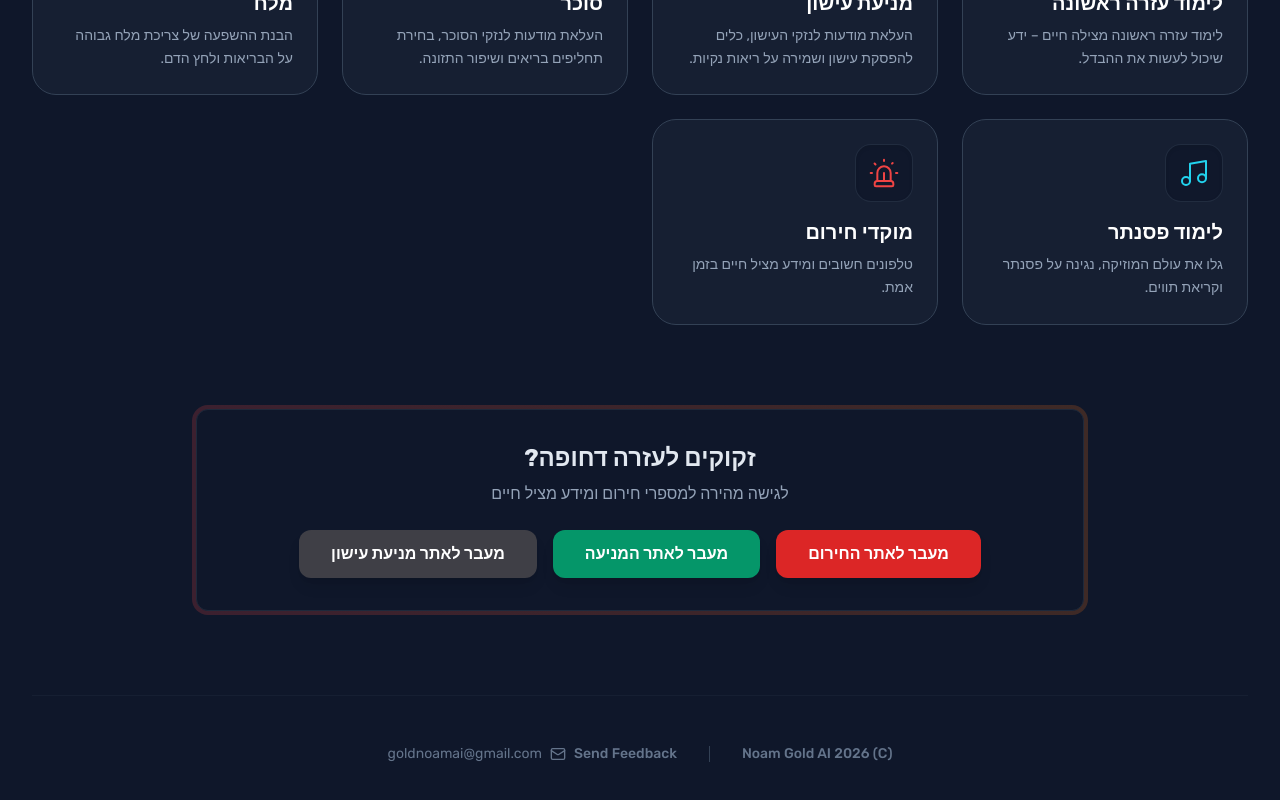
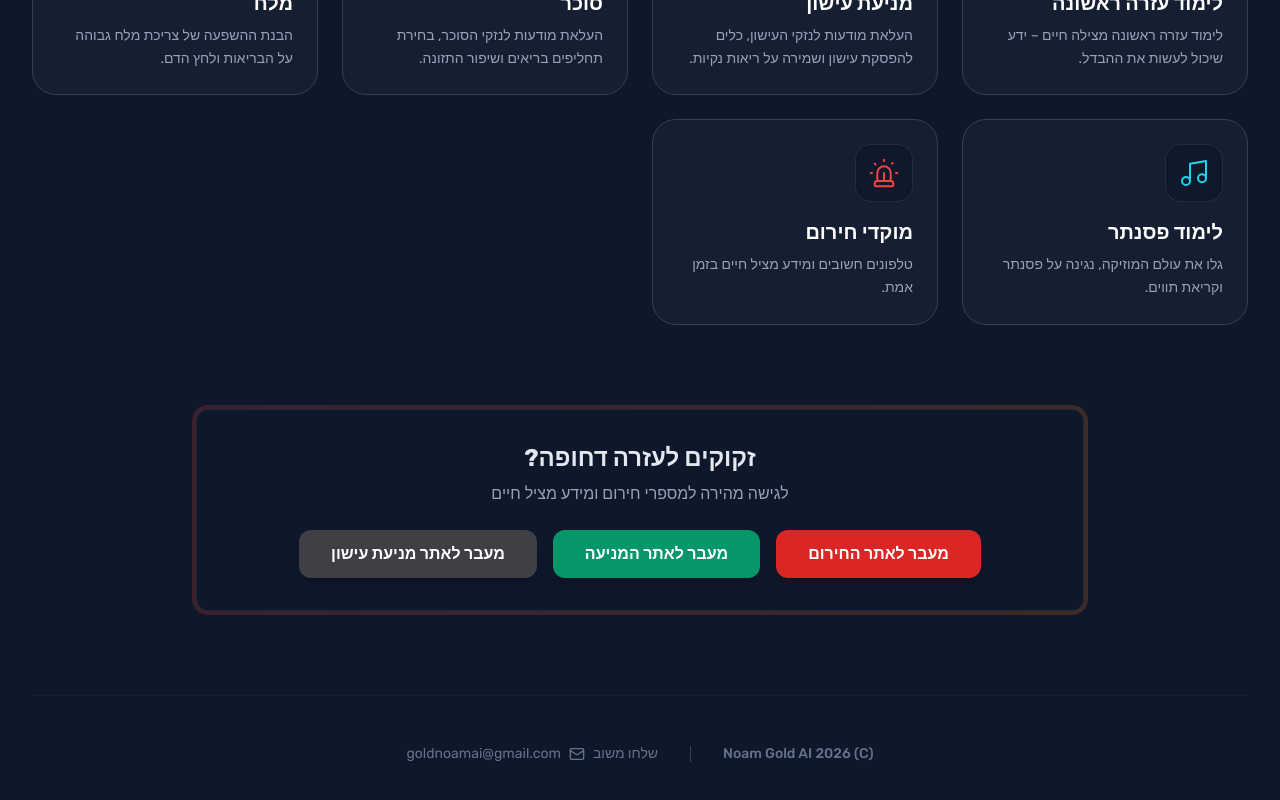
Before and after one commit to goldnoam/Learn, a React (Vite) app: page / in a window 1280 px wide. Shown: the part 1613-2413 px from the top of the page. Built offline with nearby package versions, Linux system fonts and the light colour scheme.

Commit message:
feat(footer): Localize feedback text
Replaces hardcoded "Send Feedback" string with localized text from translations to support i18n.

```diff
--- a/components/Footer.tsx
+++ b/components/Footer.tsx
@@ -1,4 +1,3 @@
-
 import React from 'react';
 import { Mail } from 'lucide-react';
 import { translations } from '../translations';
@@ -18,7 +17,7 @@ const Footer: React.FC<FooterProps> = ({ language }) => {
         </p>
         <div className="hidden md:block w-px h-4 bg-slate-300 dark:bg-slate-700"></div>
         <div className="flex items-center gap-2">
-          <span className="font-medium">Send Feedback</span>
+          <span className="font-medium">{t.feedback}</span>
           <a
             href="mailto:goldnoamai@gmail.com"
             className="flex items-center gap-2 hover:text-purple-600 dark:hover:text-purple-400 transition-colors group"
```
